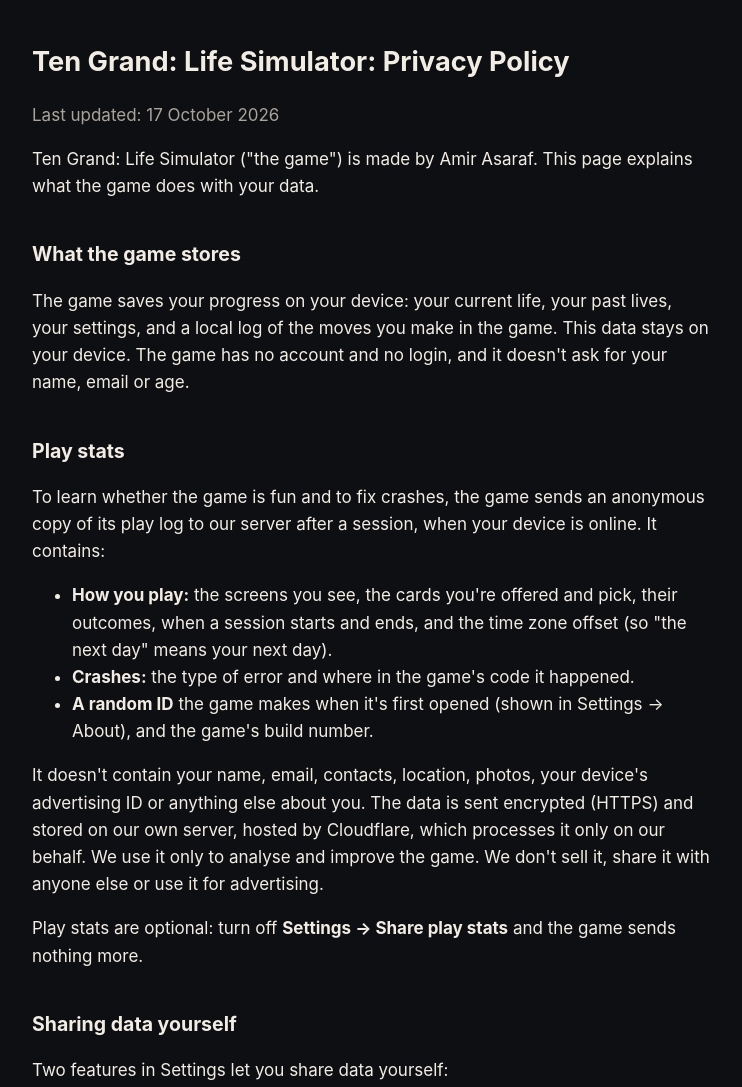
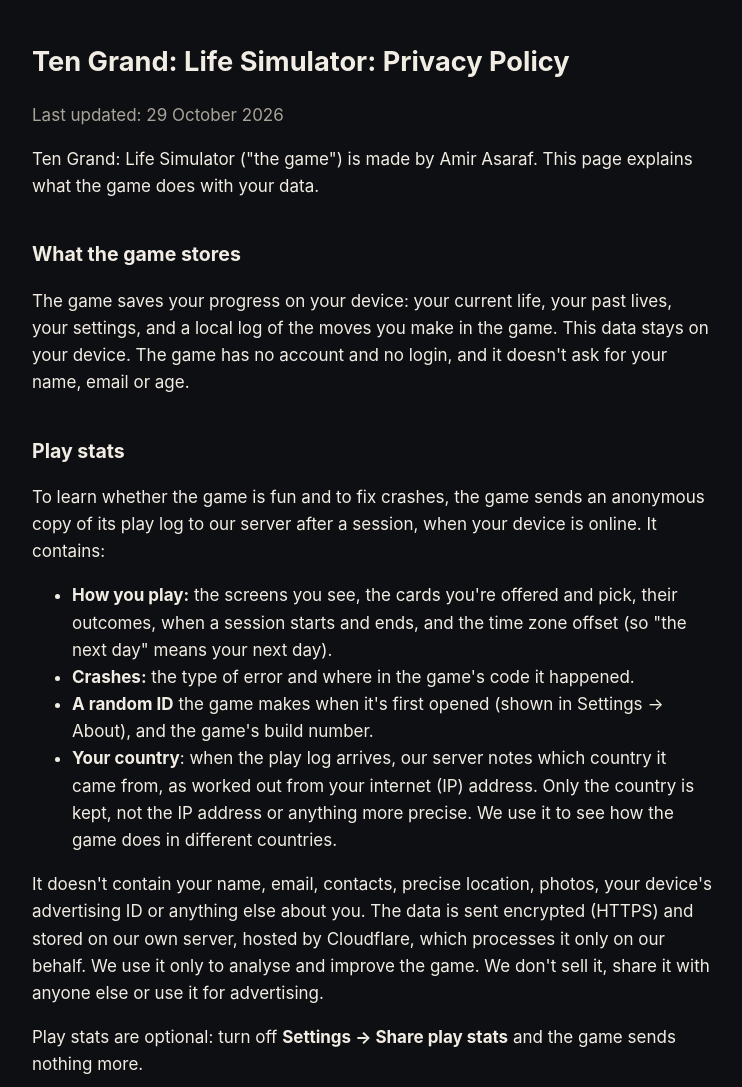
Before and after one commit to AmirAsaraf/tengrand-privacy, a plain HTML site: page index.html in a window 1280 px wide. Shown: the top 1087 px of the page, without its empty margins (268-1010 px from the left). Drawn offline with Linux system fonts and the light colour scheme.

Commit message:
Play stats now note the country an upload came from (29 Oct 2026)

```diff
--- a/index.html
+++ b/index.html
@@ -12,7 +12,7 @@
 </head>
 <body>
 <h1>Ten Grand: Life Simulator: Privacy Policy</h1>
-<p class="muted">Last updated: 17 October 2026</p>
+<p class="muted">Last updated: 29 October 2026</p>
 
 <p>Ten Grand: Life Simulator ("the game") is made by Amir Asaraf. This page explains what the game does with your data.</p>
 
@@ -25,8 +25,9 @@
   <li><strong>How you play:</strong> the screens you see, the cards you're offered and pick, their outcomes, when a session starts and ends, and the time zone offset (so "the next day" means your next day).</li>
   <li><strong>Crashes:</strong> the type of error and where in the game's code it happened.</li>
   <li><strong>A random ID</strong> the game makes when it's first opened (shown in Settings → About), and the game's build number.</li>
+  <li><strong>Your country</strong>: when the play log arrives, our server notes which country it came from, as worked out from your internet (IP) address. Only the country is kept, not the IP address or anything more precise. We use it to see how the game does in different countries.</li>
 </ul>
-<p>It doesn't contain your name, email, contacts, location, photos, your device's advertising ID or anything else about you. The data is sent encrypted (HTTPS) and stored on our own server, hosted by Cloudflare, which processes it only on our behalf. We use it only to analyse and improve the game. We don't sell it, share it with anyone else or use it for advertising.</p>
+<p>It doesn't contain your name, email, contacts, precise location, photos, your device's advertising ID or anything else about you. The data is sent encrypted (HTTPS) and stored on our own server, hosted by Cloudflare, which processes it only on our behalf. We use it only to analyse and improve the game. We don't sell it, share it with anyone else or use it for advertising.</p>
 <p>Play stats are optional: turn off <strong>Settings → Share play stats</strong> and the game sends nothing more.</p>
 
 <h2>Sharing data yourself</h2>
```
